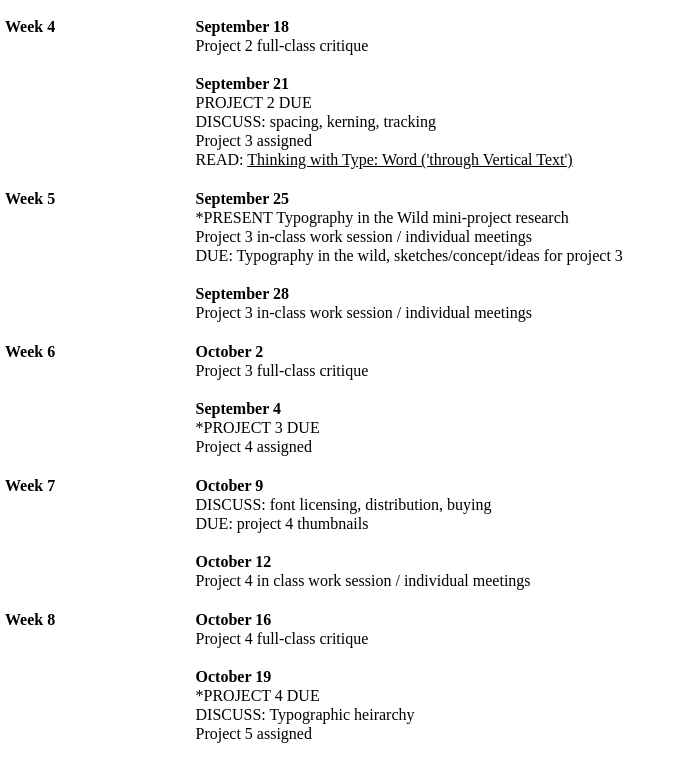
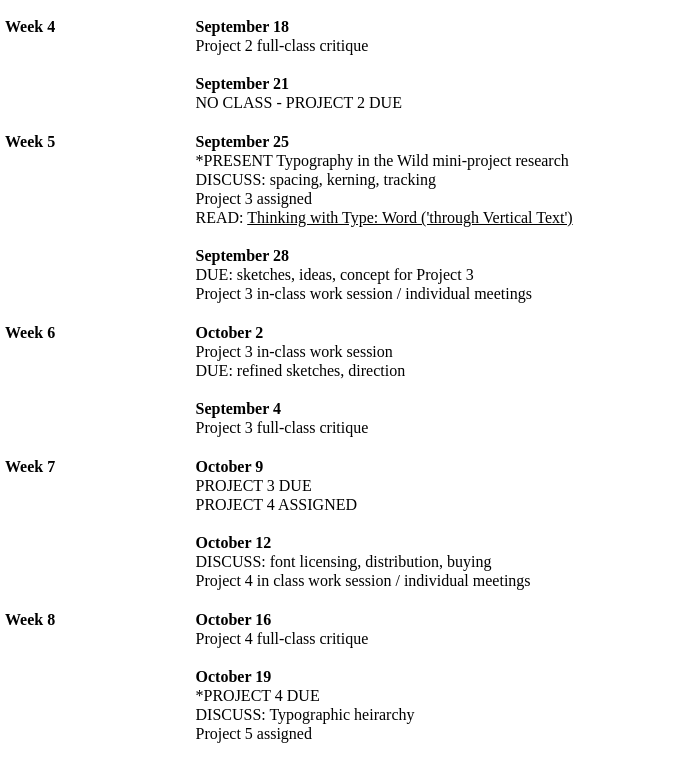
Before and after one commit to jarrettfuller/type, a plain HTML site: page syllabus.html in a window 1280 px wide. Shown: the part 728-1488 px from the top of the page, without its empty margins (0-680 px from the left). Drawn offline with Linux system fonts and the light colour scheme.

Commit message:
fixed syllabus

```diff
--- a/syllabus.html
+++ b/syllabus.html
@@ -97,10 +97,8 @@
 
                     <p><b>September 21</b></p>
 
-                    <p>PROJECT 2 DUE</p>
-                     <p>DISCUSS: spacing, kerning, tracking</p>
-                     <p>Project 3 assigned</p>
-                    <p>READ: <a href="http://thinkingwithtype.com/text/">Thinking with Type: Word ('through Vertical Text')</a></p>
+                     <p>NO CLASS - PROJECT 2 DUE</p>
+
 
                 </div>
             </div>
@@ -111,14 +109,15 @@
                     <p><b>September 25</b></p>
 
                     <p>*PRESENT Typography in the Wild mini-project research</p>
-                    <p>Project 3 in-class work session / individual meetings</p>
-                     <p>DUE: Typography in the wild, sketches/concept/ideas for project 3
-</p>
+                    <p>DISCUSS: spacing, kerning, tracking</p>
+                     <p>Project 3 assigned</p>
+                    <p>READ: <a href="http://thinkingwithtype.com/text/">Thinking with Type: Word ('through Vertical Text')</a></p>
 
                     <br />
 
                     <p><b>September 28</b></p>
 
+                    <p>DUE: sketches, ideas, concept for Project 3</p>
                     <p>Project 3 in-class work session / individual meetings</p>
 
                 </div>
@@ -129,14 +128,13 @@
                 <div class="class">
                     <p><b>October 2</b></p>
 
-                    <p>Project 3 full-class critique</p>
+                    <p>Project 3 in-class work session</p>
+                    <p>DUE: refined sketches, direction</p>
 
                     <br />
 
                     <p><b>September 4</b></p>
-
-                    <p>*PROJECT 3 DUE</p>
-                    <p>Project 4 assigned</p>
+                    <p>Project 3 full-class critique</p>
 
                 </div>
             </div>
@@ -147,13 +145,14 @@
                 <div class="class">
                     <p><b>October 9</b></p>
 
-                    <p>DISCUSS: font licensing, distribution, buying</p>
-                     <p>DUE: project 4 thumbnails</p>
+                    <p>PROJECT 3 DUE</p>
+                     <p>PROJECT 4 ASSIGNED</p>
 
                     <br />
 
                     <p><b>October 12</b></p>
 
+                    <p>DISCUSS: font licensing, distribution, buying</p>
                     <p>Project 4 in class work session / individual meetings</p>
 
                 </div>
```
